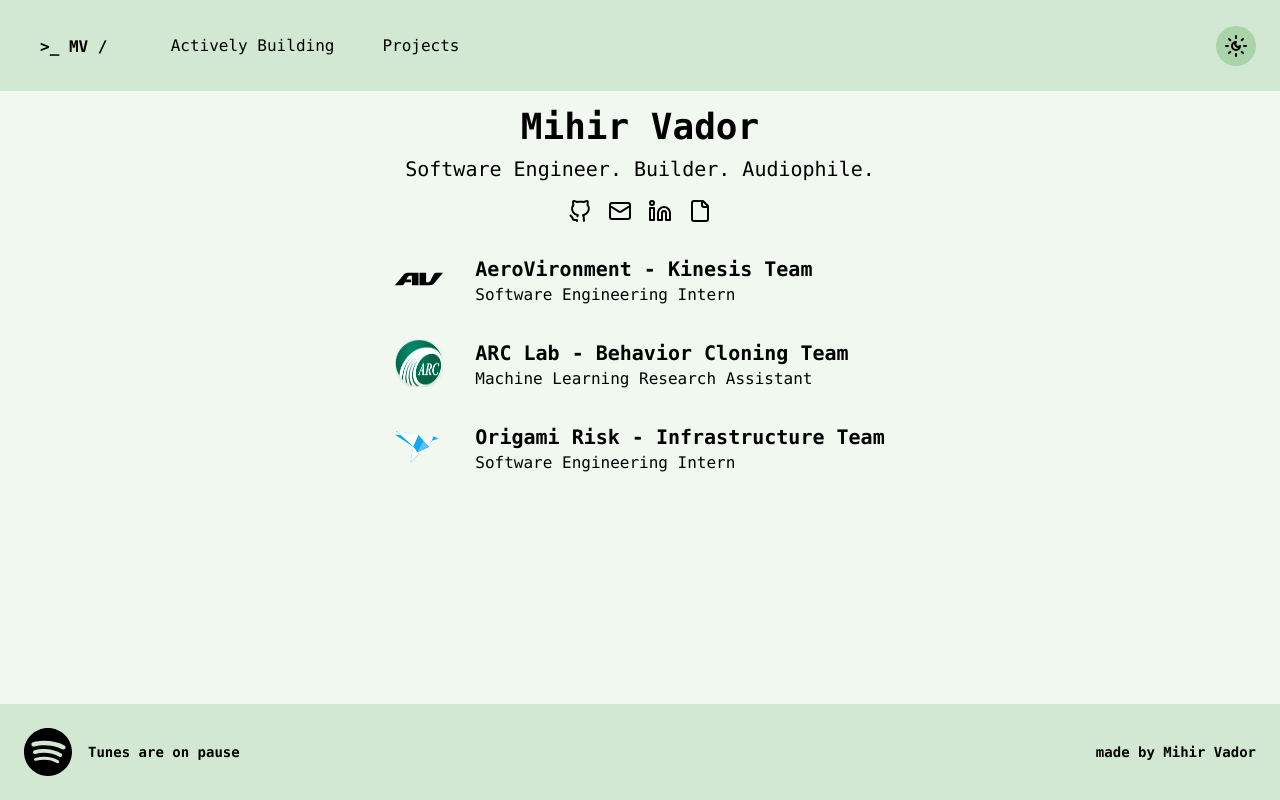
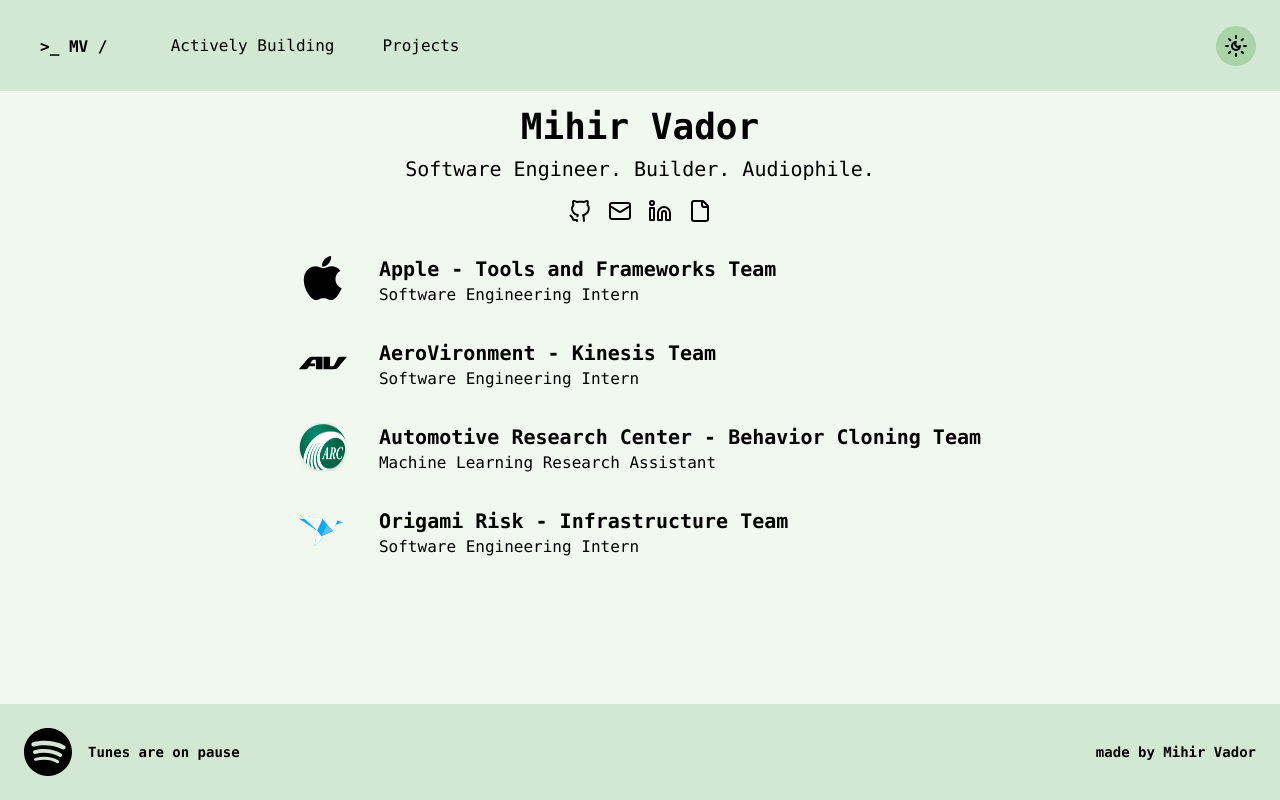
Before and after one commit to mihirvador/vador-dev, a Next.js app: page / in a window 1280 px wide. Built offline with nearby package versions, Linux system fonts and the light colour scheme.

Commit message:
Added Apple

```diff
--- a/components/IconComponents.tsx
+++ b/components/IconComponents.tsx
@@ -171,6 +171,25 @@
         clipRule="evenodd"
       >
         <path d="M19.098 10.638c-3.868-2.297-10.248-2.508-13.941-1.387-.593.18-1.22-.155-1.399-.748-.18-.593.154-1.22.748-1.4 4.239-1.287 11.285-1.038 15.738 1.605.533.317.708 1.005.392 1.538-.316.533-1.005.709-1.538.392zm-.126 3.403c-.272.44-.847.578-1.287.308-3.225-1.982-8.142-2.557-11.958-1.399-.494.15-1.017-.129-1.167-.623-.149-.495.13-1.016.624-1.167 4.358-1.322 9.776-.682 13.48 1.595.44.27.578.847.308 1.286zm-1.469 3.267c-.215.354-.676.465-1.028.249-2.818-1.722-6.365-2.111-10.542-1.157-.402.092-.803-.16-.895-.562-.092-.403.159-.804.562-.896 4.571-1.045 8.492-.595 11.655 1.338.353.215.464.676.248 1.028zm-5.503-17.308c-6.627 0-12 5.373-12 12 0 6.628 5.373 12 12 12 6.628 0 12-5.372 12-12 0-6.627-5.372-12-12-12z" />
+      </svg>
+    </a>
+  );
+}
+
+export function AppleIcon(props: SVGProps<SVGSVGElement> & { url: string }) {
+  return (
+    <a href={props.url} target="_blank" rel="noopener noreferrer">
+      <svg
+        {...props}
+        xmlns="http://www.w3.org/2000/svg"
+        x="0px"
+        y="0px"
+        width="100"
+        height="100"
+        viewBox="0 0 50 50"
+        fill="currentColor"
+      >
+        <path d="M 44.527344 34.75 C 43.449219 37.144531 42.929688 38.214844 41.542969 40.328125 C 39.601563 43.28125 36.863281 46.96875 33.480469 46.992188 C 30.46875 47.019531 29.691406 45.027344 25.601563 45.0625 C 21.515625 45.082031 20.664063 47.03125 17.648438 47 C 14.261719 46.96875 11.671875 43.648438 9.730469 40.699219 C 4.300781 32.429688 3.726563 22.734375 7.082031 17.578125 C 9.457031 13.921875 13.210938 11.773438 16.738281 11.773438 C 20.332031 11.773438 22.589844 13.746094 25.558594 13.746094 C 28.441406 13.746094 30.195313 11.769531 34.351563 11.769531 C 37.492188 11.769531 40.8125 13.480469 43.1875 16.433594 C 35.421875 20.691406 36.683594 31.78125 44.527344 34.75 Z M 31.195313 8.46875 C 32.707031 6.527344 33.855469 3.789063 33.4375 1 C 30.972656 1.167969 28.089844 2.742188 26.40625 4.78125 C 24.878906 6.640625 23.613281 9.398438 24.105469 12.066406 C 26.796875 12.152344 29.582031 10.546875 31.195313 8.46875 Z"></path>
       </svg>
     </a>
   );
--- a/components/mainpage.tsx
+++ b/components/mainpage.tsx
@@ -12,12 +12,19 @@
   AVAVIcon,
   OrigamiRiskIcon,
   ARCIcon,
+  AppleIcon,
 } from "./IconComponents";
 
 export default function MainPage() {
   const [isDarkMode, setIsDarkMode] = useState(false);
 
   const companies = [
+    {
+      logo: AppleIcon,
+      name: "Apple - Tools and Frameworks Team",
+      role: "Software Engineering Intern",
+      link: "https://www.apple.com/",
+    },
     {
       logo: AVAVIcon,
       name: "AeroVironment - Kinesis Team",
@@ -27,7 +34,7 @@
 
     {
       logo: ARCIcon,
-      name: "ARC Lab - Behavior Cloning Team",
+      name: "Automotive Research Center - Behavior Cloning Team",
       role: "Machine Learning Research Assistant",
       link: "https://arc.engin.umich.edu/",
     },
@@ -68,10 +75,7 @@
               url="https://www.linkedin.com/in/mihirvador/"
               className="icon h-6 w-6"
             />
-            <FileIcon
-              url="/Mihir_Vador_Resume_2026.pdf"
-              className="icon h-6 w-6"
-            />
+            <FileIcon url="/Mihir_Vador_Resume.pdf" className="icon h-6 w-6" />
           </div>
           <div className="mt-8 space-y-8">
             {companies.map((company, index) => (
```
Also changed, not shown: .devcontainer/devcontainer.json (added), 2 other files (tests, documents, lock files or other folders).
